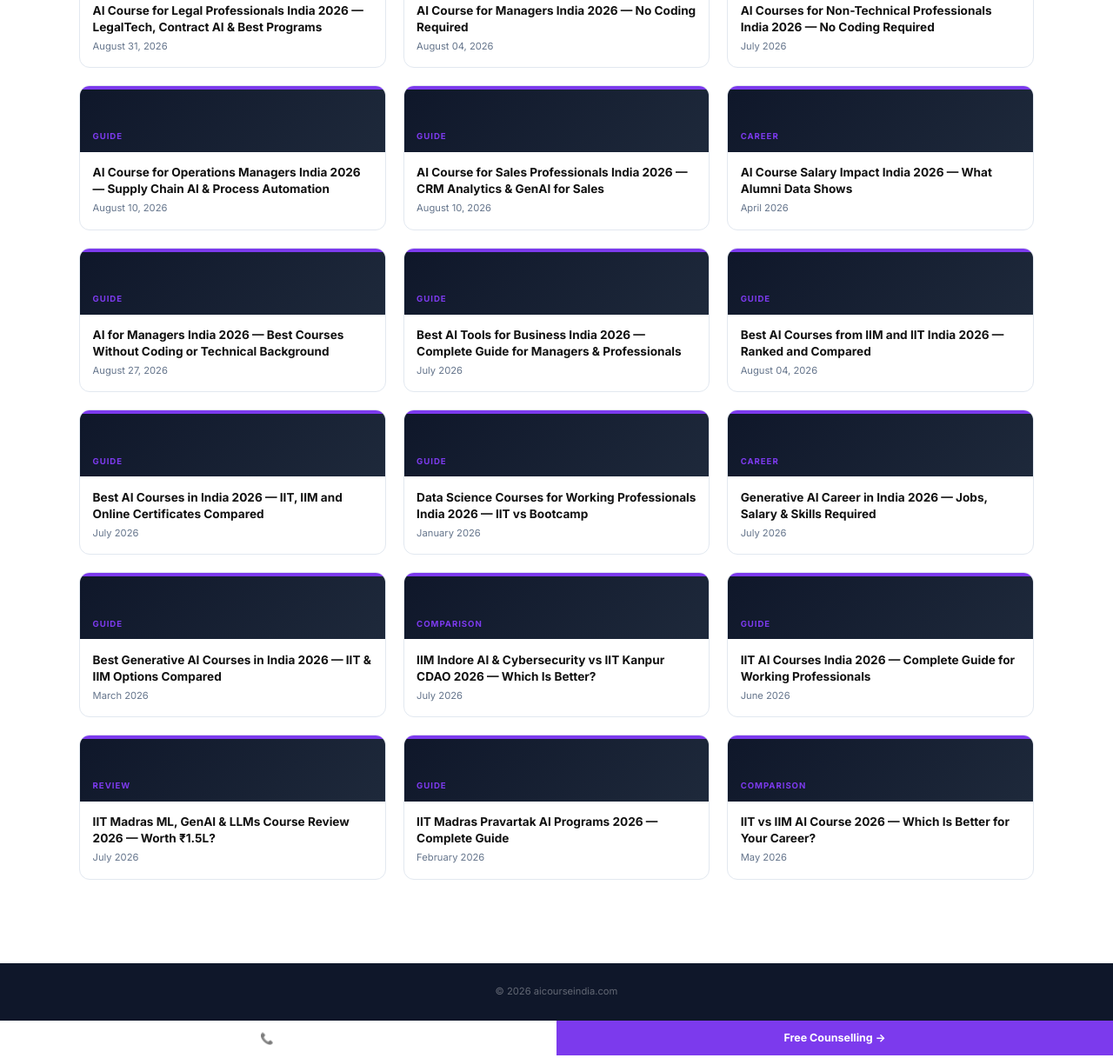
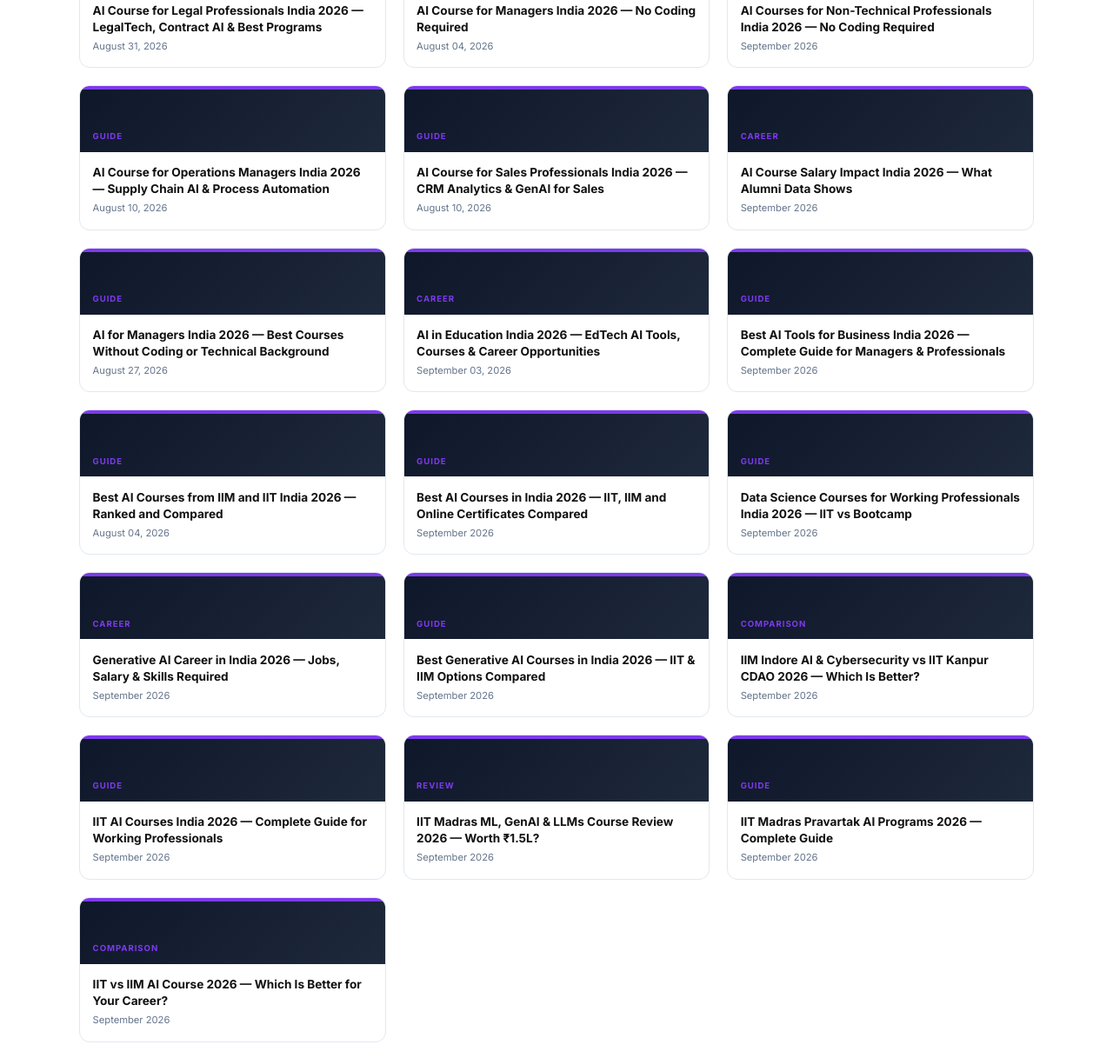
Before and after one commit to durgeshkekare-gif/aicourseindia-com, a website: page blog/index.html in a window 1280 px wide. Shown: the part 599-1816 px from the top of the page at 87% size. Drawn offline with Linux system fonts and the light colour scheme.

Commit message:
fix: rebuild blog index

```diff
--- a/blog/index.html
+++ b/blog/index.html
@@ -1,7 +1,7 @@
 <!DOCTYPE html><html lang="en"><head>
 <meta charset="UTF-8"><link rel="icon" href="/favicon.ico">
-<meta name="viewport" content="width=device-width,initial-scale=1.0"><meta name="robots" content="index,follow">
-<title>Blog — 21 Guides | aicourseindia.com</title>
+<meta name="viewport" content="width=device-width,initial-scale=1.0">
+<title>Blog — 22 Guides | aicourseindia.com</title>
 <link rel="canonical" href="https://aicourseindia.com/blog">
 <script async src="https://www.googletagmanager.com/gtag/js?id=G-9SH5L9BRPX"></script>
 <script>window.dataLayer=window.dataLayer||[];function gtag(){dataLayer.push(arguments);}gtag('js',new Date());gtag('config','G-9SH5L9BRPX');</script>
@@ -9,33 +9,35 @@
 <link href="https://fonts.googleapis.com/css2?family=Sora:wght@400;600;700;800&family=Inter:wght@300;400;500;600;700&display=swap" rel="stylesheet">
 <link rel="stylesheet" href="/assets/style.css?v=11">
 </head><body>
-<nav class="nav"><a href="/" class="nav-logo"><span style='color:#8B5CF6'>AI</span>CourseIndia.com</a><a href="/apply.html" class="nav-cta">Free Counselling</a><button class="nav-ham">&#9776;</button></nav>
+<nav class="nav"><a href="/" class="nav-logo"><span style='color:#8B5CF6'>AI</span>CourseIndia.com</a>
+<a href="/apply.html" class="nav-cta">Free Counselling</a><button class="nav-ham">&#9776;</button></nav>
 <div style="background:linear-gradient(135deg,#0F172A,#1E293B);padding:52px 4%;text-align:center;border-bottom:3px solid #7C3AED33;">
-  <span style="font-size:.63rem;font-weight:700;letter-spacing:.16em;text-transform:uppercase;color:#7C3AED;display:block;margin-bottom:.5rem;">21 articles · Updated May 2026</span>
-  <h1 style="font-family:Sora,sans-serif;font-size:clamp(1.75rem,3.5vw,2.4rem);font-weight:800;color:#fff;letter-spacing:-.03em;margin-bottom:.5rem;">Guides &amp; Reviews</h1>
-  <p style="font-size:.875rem;color:rgba(255,255,255,.45);max-width:520px;margin:.5rem auto 0;">Program reviews, career guides and salary insights for professionals in India.</p>
+<span style="font-size:.63rem;font-weight:700;letter-spacing:.16em;text-transform:uppercase;color:#7C3AED;display:block;margin-bottom:.5rem;">22 articles · Updated September 2026</span>
+<h1 style="font-family:Sora,sans-serif;font-size:clamp(1.75rem,3.5vw,2.4rem);font-weight:800;color:#fff;letter-spacing:-.03em;margin-bottom:.5rem;">Guides &amp; Reviews</h1>
+<p style="font-size:.875rem;color:rgba(255,255,255,.45);max-width:520px;margin:.5rem auto 0;">Program reviews, career guides and salary insights for professionals in India.</p>
 </div>
-<div class="blog-grid"><a href="/blog/ai-course-after-engineering-btech-india-2026" class="blog-card"><div class="blog-card-bar" style="background:#7C3AED;"></div><div class="blog-card-head"><span class="blog-card-cat" style="color:#7C3AED;">Guide</span></div><div class="blog-card-body"><div class="blog-card-title">Best AI Course After Engineering (B.Tech) India 2026 — IIT & IIM Options Ranked</div><div class="blog-card-date">July 2026</div></div></a>
+<div class="blog-grid"><a href="/blog/ai-course-after-engineering-btech-india-2026" class="blog-card"><div class="blog-card-bar" style="background:#7C3AED;"></div><div class="blog-card-head"><span class="blog-card-cat" style="color:#7C3AED;">Guide</span></div><div class="blog-card-body"><div class="blog-card-title">Best AI Course After Engineering (B.Tech) India 2026 — IIT & IIM Options Ranked</div><div class="blog-card-date">September 2026</div></div></a>
 <a href="/blog/ai-course-for-finance-professionals-india-2026" class="blog-card"><div class="blog-card-bar" style="background:#7C3AED;"></div><div class="blog-card-head"><span class="blog-card-cat" style="color:#7C3AED;">Guide</span></div><div class="blog-card-body"><div class="blog-card-title">AI Course for Finance Professionals India 2026 — FinAI & Analytics Guide</div><div class="blog-card-date">August 05, 2026</div></div></a>
 <a href="/blog/ai-course-for-hr-professionals-india-2026" class="blog-card"><div class="blog-card-bar" style="background:#7C3AED;"></div><div class="blog-card-head"><span class="blog-card-cat" style="color:#7C3AED;">Guide</span></div><div class="blog-card-body"><div class="blog-card-title">AI Course for HR Professionals India 2026 — People Analytics & GenAI for HR</div><div class="blog-card-date">August 05, 2026</div></div></a>
 <a href="/blog/ai-course-for-legal-professionals-india-2026" class="blog-card"><div class="blog-card-bar" style="background:#7C3AED;"></div><div class="blog-card-head"><span class="blog-card-cat" style="color:#7C3AED;">Guide</span></div><div class="blog-card-body"><div class="blog-card-title">AI Course for Legal Professionals India 2026 — LegalTech, Contract AI & Best Programs</div><div class="blog-card-date">August 31, 2026</div></div></a>
 <a href="/blog/ai-course-for-managers-india-2026" class="blog-card"><div class="blog-card-bar" style="background:#7C3AED;"></div><div class="blog-card-head"><span class="blog-card-cat" style="color:#7C3AED;">Guide</span></div><div class="blog-card-body"><div class="blog-card-title">AI Course for Managers India 2026 — No Coding Required</div><div class="blog-card-date">August 04, 2026</div></div></a>
-<a href="/blog/ai-course-for-non-technical-professionals-india-2026" class="blog-card"><div class="blog-card-bar" style="background:#7C3AED;"></div><div class="blog-card-head"><span class="blog-card-cat" style="color:#7C3AED;">Guide</span></div><div class="blog-card-body"><div class="blog-card-title">AI Courses for Non-Technical Professionals India 2026 — No Coding Required</div><div class="blog-card-date">July 2026</div></div></a>
+<a href="/blog/ai-course-for-non-technical-professionals-india-2026" class="blog-card"><div class="blog-card-bar" style="background:#7C3AED;"></div><div class="blog-card-head"><span class="blog-card-cat" style="color:#7C3AED;">Guide</span></div><div class="blog-card-body"><div class="blog-card-title">AI Courses for Non-Technical Professionals India 2026 — No Coding Required</div><div class="blog-card-date">September 2026</div></div></a>
 <a href="/blog/ai-course-for-operations-india-2026" class="blog-card"><div class="blog-card-bar" style="background:#7C3AED;"></div><div class="blog-card-head"><span class="blog-card-cat" style="color:#7C3AED;">Guide</span></div><div class="blog-card-body"><div class="blog-card-title">AI Course for Operations Managers India 2026 — Supply Chain AI & Process Automation</div><div class="blog-card-date">August 10, 2026</div></div></a>
 <a href="/blog/ai-course-for-sales-professionals-india-2026" class="blog-card"><div class="blog-card-bar" style="background:#7C3AED;"></div><div class="blog-card-head"><span class="blog-card-cat" style="color:#7C3AED;">Guide</span></div><div class="blog-card-body"><div class="blog-card-title">AI Course for Sales Professionals India 2026 — CRM Analytics & GenAI for Sales</div><div class="blog-card-date">August 10, 2026</div></div></a>
-<a href="/blog/ai-course-salary-impact-india" class="blog-card"><div class="blog-card-bar" style="background:#7C3AED;"></div><div class="blog-card-head"><span class="blog-card-cat" style="color:#7C3AED;">Career</span></div><div class="blog-card-body"><div class="blog-card-title">AI Course Salary Impact India 2026 — What Alumni Data Shows</div><div class="blog-card-date">April 2026</div></div></a>
+<a href="/blog/ai-course-salary-impact-india" class="blog-card"><div class="blog-card-bar" style="background:#7C3AED;"></div><div class="blog-card-head"><span class="blog-card-cat" style="color:#7C3AED;">Career</span></div><div class="blog-card-body"><div class="blog-card-title">AI Course Salary Impact India 2026 — What Alumni Data Shows</div><div class="blog-card-date">September 2026</div></div></a>
 <a href="/blog/ai-for-managers-india-2026-best-courses" class="blog-card"><div class="blog-card-bar" style="background:#7C3AED;"></div><div class="blog-card-head"><span class="blog-card-cat" style="color:#7C3AED;">Guide</span></div><div class="blog-card-body"><div class="blog-card-title">AI for Managers India 2026 — Best Courses Without Coding or Technical Background</div><div class="blog-card-date">August 27, 2026</div></div></a>
-<a href="/blog/ai-tools-for-business-india-2026-guide" class="blog-card"><div class="blog-card-bar" style="background:#7C3AED;"></div><div class="blog-card-head"><span class="blog-card-cat" style="color:#7C3AED;">Guide</span></div><div class="blog-card-body"><div class="blog-card-title">Best AI Tools for Business India 2026 — Complete Guide for Managers & Professionals</div><div class="blog-card-date">July 2026</div></div></a>
+<a href="/blog/ai-in-education-india-2026-edtech-courses-careers" class="blog-card"><div class="blog-card-bar" style="background:#7C3AED;"></div><div class="blog-card-head"><span class="blog-card-cat" style="color:#7C3AED;">Career</span></div><div class="blog-card-body"><div class="blog-card-title">AI in Education India 2026 — EdTech AI Tools, Courses & Career Opportunities</div><div class="blog-card-date">September 03, 2026</div></div></a>
+<a href="/blog/ai-tools-for-business-india-2026-guide" class="blog-card"><div class="blog-card-bar" style="background:#7C3AED;"></div><div class="blog-card-head"><span class="blog-card-cat" style="color:#7C3AED;">Guide</span></div><div class="blog-card-body"><div class="blog-card-title">Best AI Tools for Business India 2026 — Complete Guide for Managers & Professionals</div><div class="blog-card-date">September 2026</div></div></a>
 <a href="/blog/best-ai-courses-india-2026-iim-iit" class="blog-card"><div class="blog-card-bar" style="background:#7C3AED;"></div><div class="blog-card-head"><span class="blog-card-cat" style="color:#7C3AED;">Guide</span></div><div class="blog-card-body"><div class="blog-card-title">Best AI Courses from IIM and IIT India 2026 — Ranked and Compared</div><div class="blog-card-date">August 04, 2026</div></div></a>
-<a href="/blog/best-ai-courses-india-2026" class="blog-card"><div class="blog-card-bar" style="background:#7C3AED;"></div><div class="blog-card-head"><span class="blog-card-cat" style="color:#7C3AED;">Guide</span></div><div class="blog-card-body"><div class="blog-card-title">Best AI Courses in India 2026 — IIT, IIM and Online Certificates Compared</div><div class="blog-card-date">July 2026</div></div></a>
-<a href="/blog/data-science-course-working-professionals-india" class="blog-card"><div class="blog-card-bar" style="background:#7C3AED;"></div><div class="blog-card-head"><span class="blog-card-cat" style="color:#7C3AED;">Guide</span></div><div class="blog-card-body"><div class="blog-card-title">Data Science Courses for Working Professionals India 2026 — IIT vs Bootcamp</div><div class="blog-card-date">January 2026</div></div></a>
-<a href="/blog/generative-ai-career-india-2026-jobs-salary" class="blog-card"><div class="blog-card-bar" style="background:#7C3AED;"></div><div class="blog-card-head"><span class="blog-card-cat" style="color:#7C3AED;">Career</span></div><div class="blog-card-body"><div class="blog-card-title">Generative AI Career in India 2026 — Jobs, Salary & Skills Required</div><div class="blog-card-date">July 2026</div></div></a>
-<a href="/blog/generative-ai-course-india-2026" class="blog-card"><div class="blog-card-bar" style="background:#7C3AED;"></div><div class="blog-card-head"><span class="blog-card-cat" style="color:#7C3AED;">Guide</span></div><div class="blog-card-body"><div class="blog-card-title">Best Generative AI Courses in India 2026 — IIT & IIM Options Compared</div><div class="blog-card-date">March 2026</div></div></a>
-<a href="/blog/iim-indore-ai-cybersecurity-vs-iit-cdao-2026" class="blog-card"><div class="blog-card-bar" style="background:#7C3AED;"></div><div class="blog-card-head"><span class="blog-card-cat" style="color:#7C3AED;">Comparison</span></div><div class="blog-card-body"><div class="blog-card-title">IIM Indore AI & Cybersecurity vs IIT Kanpur CDAO 2026 — Which Is Better?</div><div class="blog-card-date">July 2026</div></div></a>
-<a href="/blog/iit-ai-courses-india-2026" class="blog-card"><div class="blog-card-bar" style="background:#7C3AED;"></div><div class="blog-card-head"><span class="blog-card-cat" style="color:#7C3AED;">Guide</span></div><div class="blog-card-body"><div class="blog-card-title">IIT AI Courses India 2026 — Complete Guide for Working Professionals</div><div class="blog-card-date">June 2026</div></div></a>
-<a href="/blog/iit-madras-genai-llm-course-review-2026" class="blog-card"><div class="blog-card-bar" style="background:#7C3AED;"></div><div class="blog-card-head"><span class="blog-card-cat" style="color:#7C3AED;">Review</span></div><div class="blog-card-body"><div class="blog-card-title">IIT Madras ML, GenAI & LLMs Course Review 2026 — Worth ₹1.5L?</div><div class="blog-card-date">July 2026</div></div></a>
-<a href="/blog/iit-madras-pravartak-ai-programs" class="blog-card"><div class="blog-card-bar" style="background:#7C3AED;"></div><div class="blog-card-head"><span class="blog-card-cat" style="color:#7C3AED;">Guide</span></div><div class="blog-card-body"><div class="blog-card-title">IIT Madras Pravartak AI Programs 2026 — Complete Guide</div><div class="blog-card-date">February 2026</div></div></a>
-<a href="/blog/iit-vs-iim-ai-course" class="blog-card"><div class="blog-card-bar" style="background:#7C3AED;"></div><div class="blog-card-head"><span class="blog-card-cat" style="color:#7C3AED;">Comparison</span></div><div class="blog-card-body"><div class="blog-card-title">IIT vs IIM AI Course 2026 — Which Is Better for Your Career?</div><div class="blog-card-date">May 2026</div></div></a></div>
+<a href="/blog/best-ai-courses-india-2026" class="blog-card"><div class="blog-card-bar" style="background:#7C3AED;"></div><div class="blog-card-head"><span class="blog-card-cat" style="color:#7C3AED;">Guide</span></div><div class="blog-card-body"><div class="blog-card-title">Best AI Courses in India 2026 — IIT, IIM and Online Certificates Compared</div><div class="blog-card-date">September 2026</div></div></a>
+<a href="/blog/data-science-course-working-professionals-india" class="blog-card"><div class="blog-card-bar" style="background:#7C3AED;"></div><div class="blog-card-head"><span class="blog-card-cat" style="color:#7C3AED;">Guide</span></div><div class="blog-card-body"><div class="blog-card-title">Data Science Courses for Working Professionals India 2026 — IIT vs Bootcamp</div><div class="blog-card-date">September 2026</div></div></a>
+<a href="/blog/generative-ai-career-india-2026-jobs-salary" class="blog-card"><div class="blog-card-bar" style="background:#7C3AED;"></div><div class="blog-card-head"><span class="blog-card-cat" style="color:#7C3AED;">Career</span></div><div class="blog-card-body"><div class="blog-card-title">Generative AI Career in India 2026 — Jobs, Salary & Skills Required</div><div class="blog-card-date">September 2026</div></div></a>
+<a href="/blog/generative-ai-course-india-2026" class="blog-card"><div class="blog-card-bar" style="background:#7C3AED;"></div><div class="blog-card-head"><span class="blog-card-cat" style="color:#7C3AED;">Guide</span></div><div class="blog-card-body"><div class="blog-card-title">Best Generative AI Courses in India 2026 — IIT & IIM Options Compared</div><div class="blog-card-date">September 2026</div></div></a>
+<a href="/blog/iim-indore-ai-cybersecurity-vs-iit-cdao-2026" class="blog-card"><div class="blog-card-bar" style="background:#7C3AED;"></div><div class="blog-card-head"><span class="blog-card-cat" style="color:#7C3AED;">Comparison</span></div><div class="blog-card-body"><div class="blog-card-title">IIM Indore AI & Cybersecurity vs IIT Kanpur CDAO 2026 — Which Is Better?</div><div class="blog-card-date">September 2026</div></div></a>
+<a href="/blog/iit-ai-courses-india-2026" class="blog-card"><div class="blog-card-bar" style="background:#7C3AED;"></div><div class="blog-card-head"><span class="blog-card-cat" style="color:#7C3AED;">Guide</span></div><div class="blog-card-body"><div class="blog-card-title">IIT AI Courses India 2026 — Complete Guide for Working Professionals</div><div class="blog-card-date">September 2026</div></div></a>
+<a href="/blog/iit-madras-genai-llm-course-review-2026" class="blog-card"><div class="blog-card-bar" style="background:#7C3AED;"></div><div class="blog-card-head"><span class="blog-card-cat" style="color:#7C3AED;">Review</span></div><div class="blog-card-body"><div class="blog-card-title">IIT Madras ML, GenAI & LLMs Course Review 2026 — Worth ₹1.5L?</div><div class="blog-card-date">September 2026</div></div></a>
+<a href="/blog/iit-madras-pravartak-ai-programs" class="blog-card"><div class="blog-card-bar" style="background:#7C3AED;"></div><div class="blog-card-head"><span class="blog-card-cat" style="color:#7C3AED;">Guide</span></div><div class="blog-card-body"><div class="blog-card-title">IIT Madras Pravartak AI Programs 2026 — Complete Guide</div><div class="blog-card-date">September 2026</div></div></a>
+<a href="/blog/iit-vs-iim-ai-course" class="blog-card"><div class="blog-card-bar" style="background:#7C3AED;"></div><div class="blog-card-head"><span class="blog-card-cat" style="color:#7C3AED;">Comparison</span></div><div class="blog-card-body"><div class="blog-card-title">IIT vs IIM AI Course 2026 — Which Is Better for Your Career?</div><div class="blog-card-date">September 2026</div></div></a></div>
 <footer style="background:#0F172A;padding:1.5rem 4%;margin-top:3rem;text-align:center;">
 <p style="font-size:.7rem;color:rgba(255,255,255,.35);">© 2026 aicourseindia.com</p>
 </footer>
```
